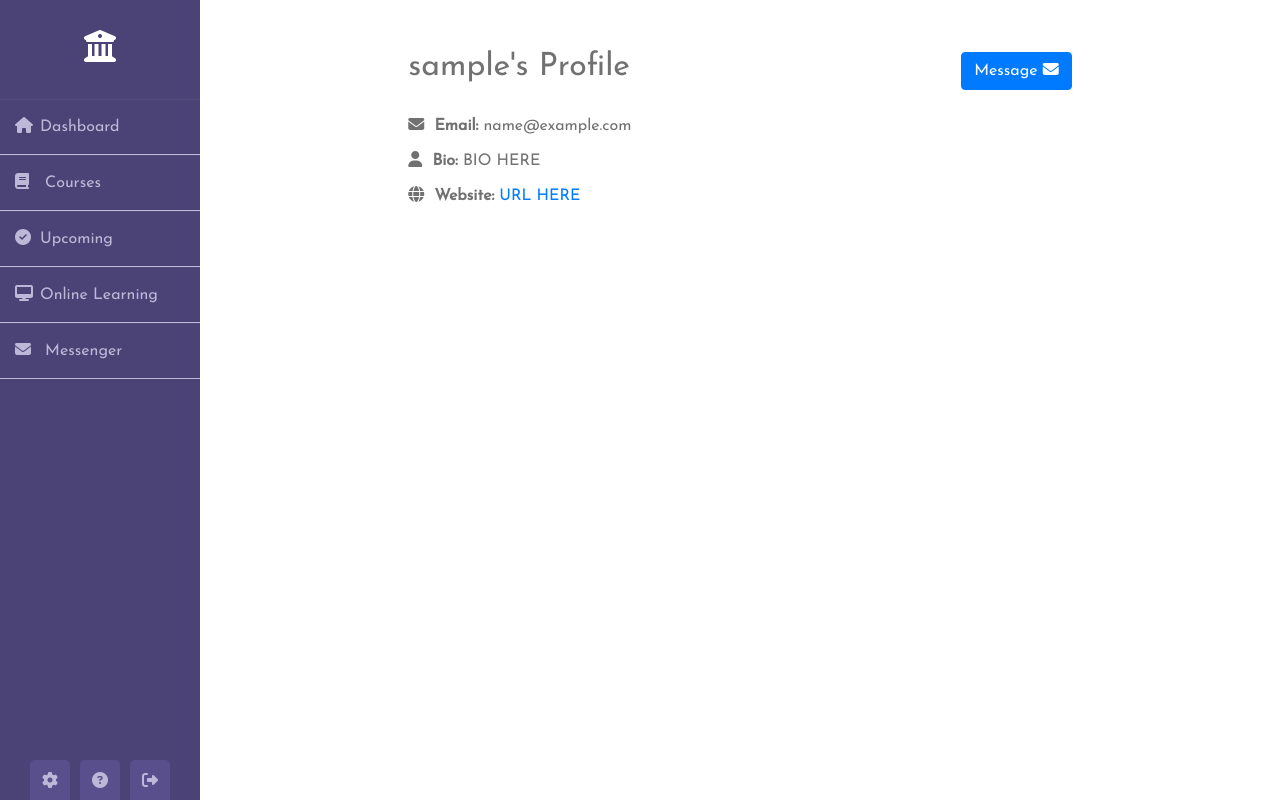
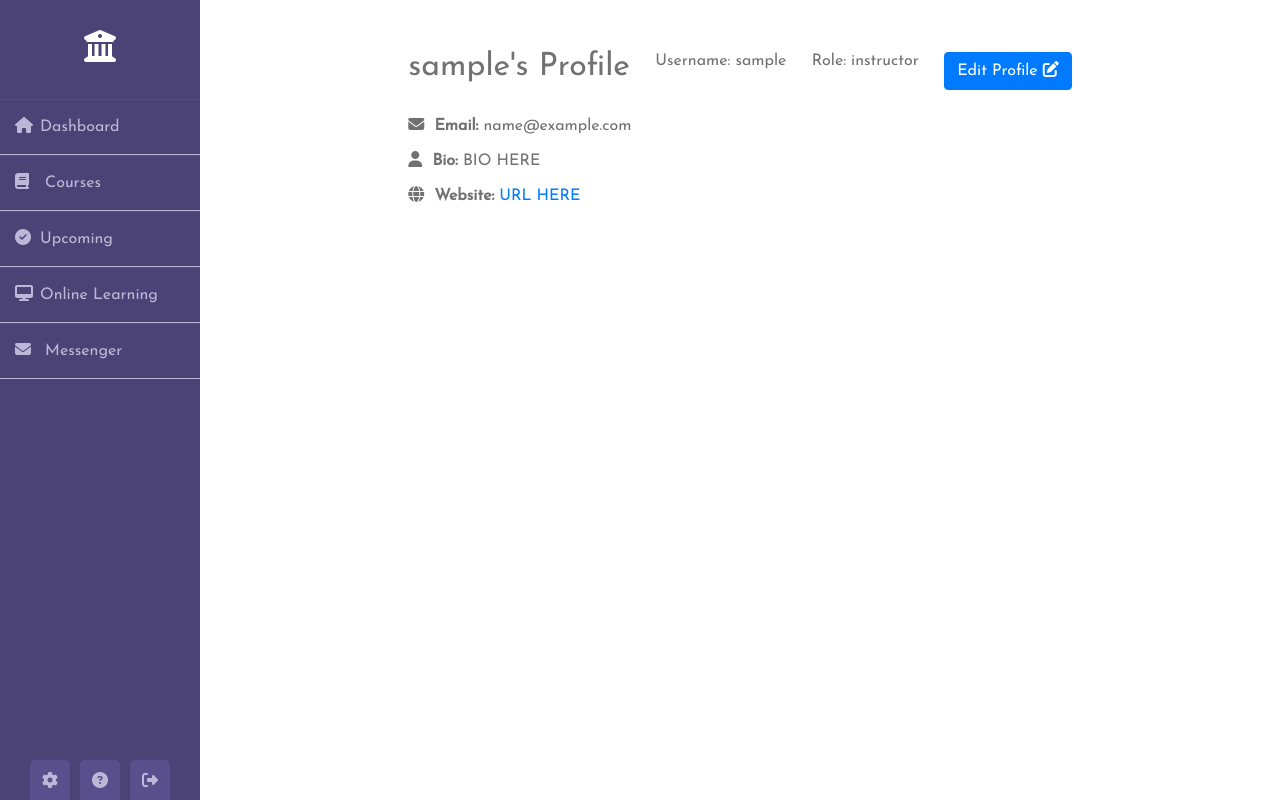
Before and after one commit to justinpitera/Tally, a Django app: page /accounts/profile/1/ in a window 1280 px wide. Run offline with Django 5.2, Linux system fonts and the light colour scheme; a user stored in the database is signed in; tables that the repository leaves empty hold one stand-in row (values such as "Sample post"); some libraries are stand-ins or nearby versions.

Commit message:
roles are working

```diff
--- a/accounts/templates/accounts/profile.html
+++ b/accounts/templates/accounts/profile.html
@@ -11,6 +11,12 @@
         <div class="col-md-8 offset-md-2">
             <div class="profile-header d-flex justify-content-between align-items-center">
                 <h2>{{ user.username }}'s Profile</h2>
+                <!-- Display the User's Username -->
+<div>Username: {{ user.username }}</div>
+
+<!-- Display the User's Role -->
+<div>Role: {{ user_profile.role }}</div>
+
                 {% if user.is_authenticated %}
                     {% if request.user == user_profile.user %}
                         <a href="#" class="btn btn-primary">Edit Profile <i class="fas fa-edit"></i></a>
--- a/accounts/views.py
+++ b/accounts/views.py
@@ -7,6 +7,9 @@ from django.shortcuts import redirect
 from django.contrib.auth.decorators import login_required
 from django.shortcuts import render, get_object_or_404
 from django.contrib.auth.models import User
+from .forms import RegisterForm  # Ensure this is imported
+from .models import UserProfile  # Ensure this is imported
+from django.utils.text import slugify
 
 def UserLogout(request):
     logout(request)
@@ -16,7 +19,21 @@ def Register(request):
     if request.method == 'POST':
         form = RegisterForm(request.POST)
         if form.is_valid():
-            form.save()
+            # This saves the User model associated with the form
+            user = form.save()
+
+            # Now, capture the role from the form. This assumes 'role' is a field in your form.
+            # You might need to adjust this based on how your form is structured.
+            role = form.cleaned_data.get('role', UserProfile.STUDENT)  # Default to STUDENT if not provided
+
+            # Create and save the UserProfile instance
+            UserProfile.objects.create(
+                user=user,
+                role=role,
+                slug=slugify(user.username)  # Or handle slug creation in the model's save method as you already do
+            )
+
+            # Redirect to login page or wherever you want
             return redirect('login')
     else:
         form = RegisterForm()
@@ -38,5 +55,15 @@ def UserLogin(request):
 
 @login_required
 def view_profile(request, user_id):
-    user_profile = get_object_or_404(User, id=user_id)
-    return render(request, 'accounts/profile.html', {'user': user_profile})
+    # Fetch the User instance
+    user = get_object_or_404(User, id=user_id)
+
+    # Attempt to fetch the associated UserProfile instance
+    # This will include the role information you want to display
+    user_profile = UserProfile.objects.filter(user=user).first()
+
+    # Pass both the User and UserProfile instances (or just the role, if preferred) to your template
+    return render(request, 'accounts/profile.html', {
+        'user': user,
+        'user_profile': user_profile  # You can also directly pass 'role': user_profile.role if you only need the role
+    })
```
Also changed, not shown: accounts/models.py (line endings or trailing spaces).
